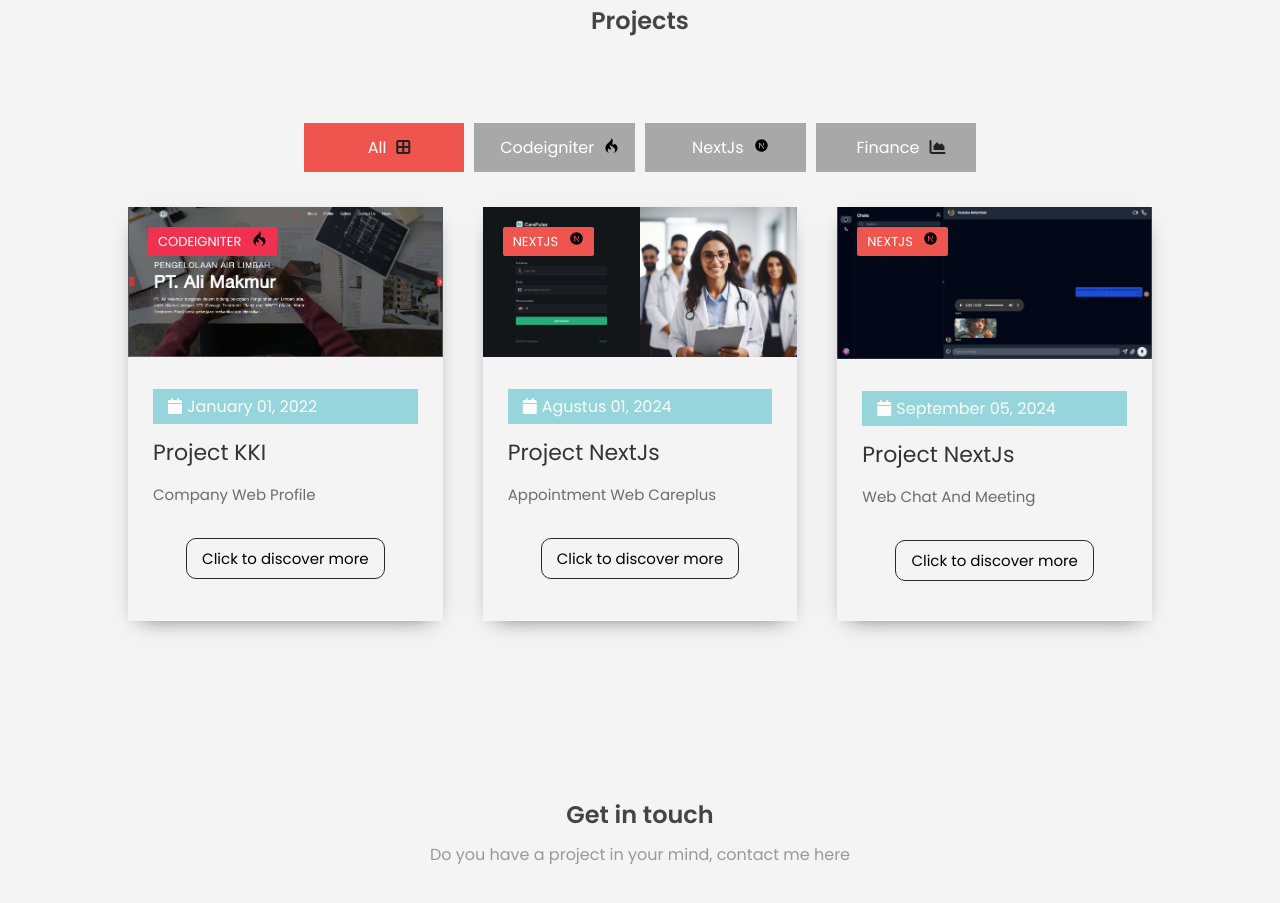
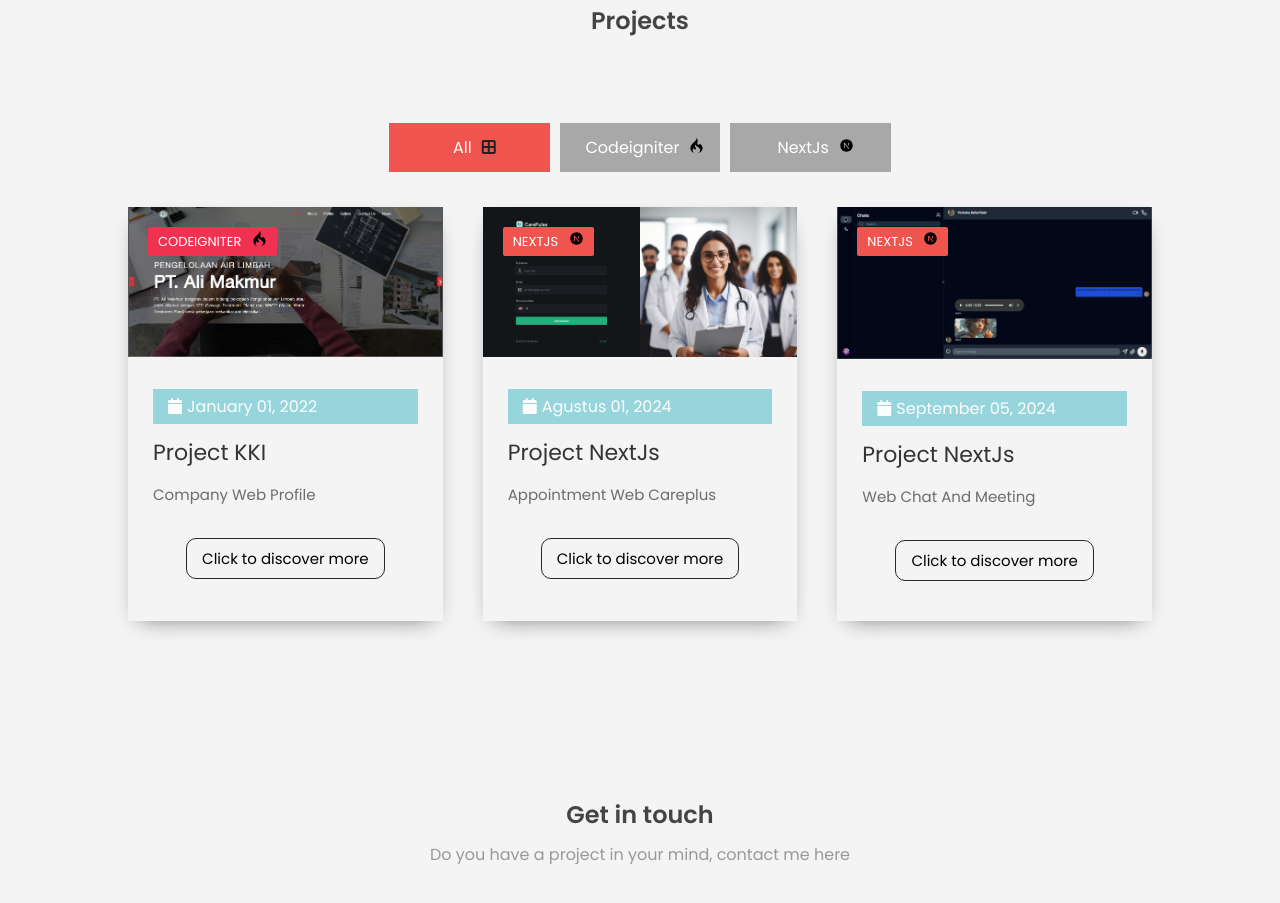
Before and after one commit to Leo27z/profile, a plain HTML site: page index.html in a window 1280 px wide. Shown: the part 1599-2502 px from the top of the page. Drawn offline with nearby package versions, Linux system fonts and the light colour scheme.

Commit message:
Update index.html

```diff
--- a/index.html
+++ b/index.html
@@ -238,10 +238,10 @@
                       style="width: 15px; height: 15px"
                   /></span>
                 </div>
-                <div class="category-title" id="finance">
+<!--                 <div class="category-title" id="finance">
                   <li>Finance</li>
                   <span><i class="fas fa-chart-area"></i></span>
-                </div>
+                </div> -->
               </ul>
             </div>
 
```
